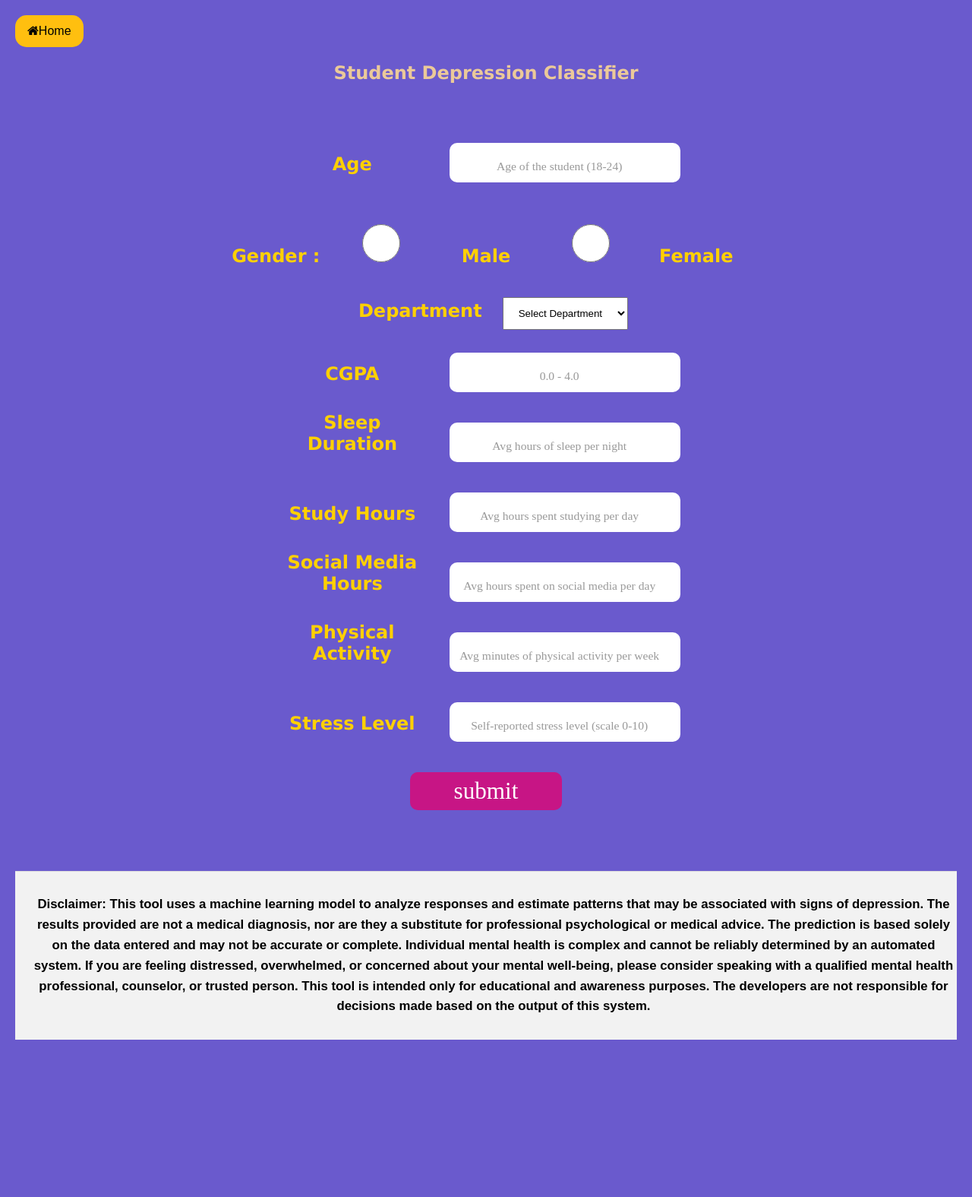
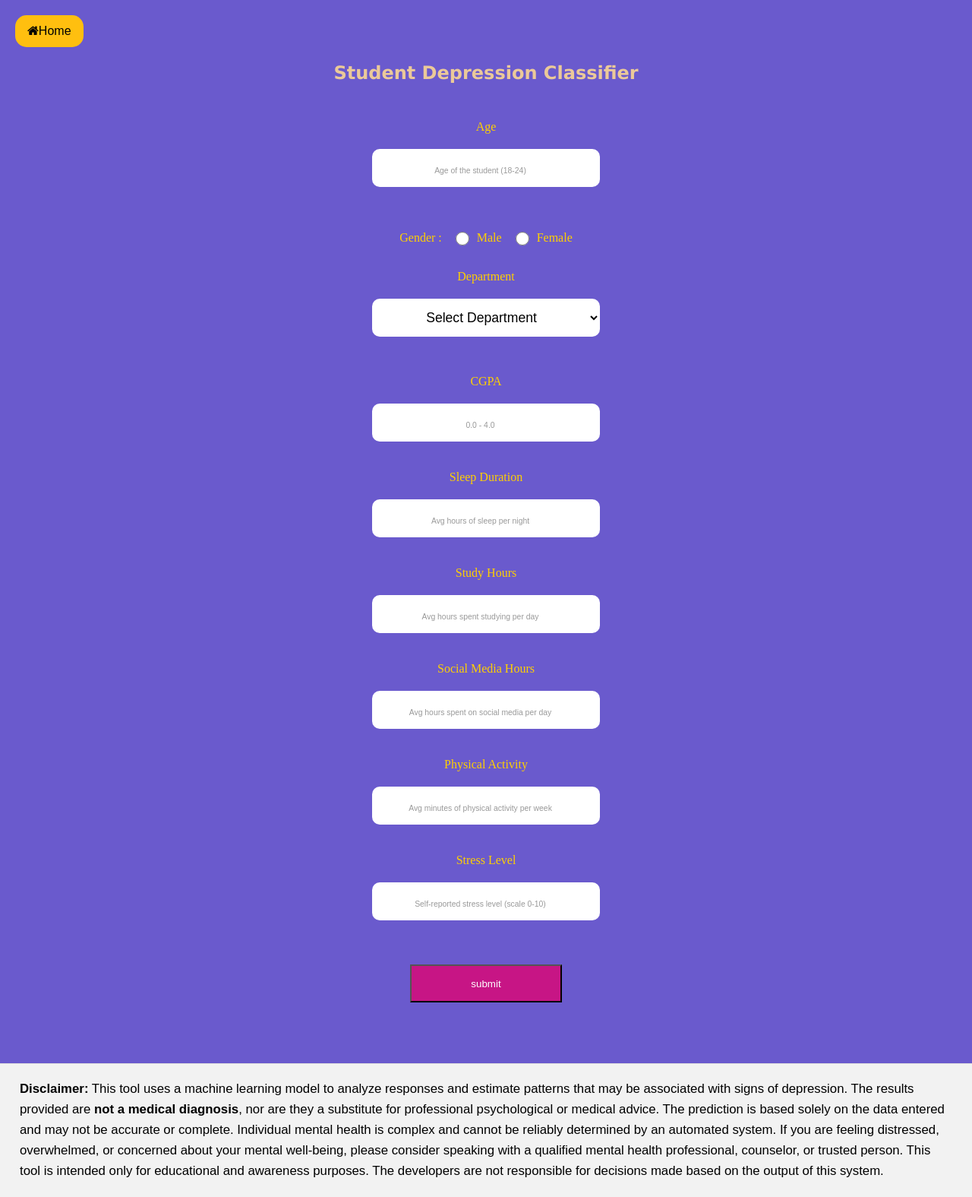
Before and after one commit to umeshnandargi/Flask_ML_Project, a Flask app: page /classifier in a window 1280 px wide. Shown: the whole page at 76% size. Before the commit the page ends 1368 px from the top, so only its background shows below. Run offline with Flask 3, Linux system fonts and the light colour scheme; parts of the project's set-up code (start-up, migrations or seed data) failed here and were passed over.

Commit message:
visual changes

```diff
--- a/static/css/main.css
+++ b/static/css/main.css
@@ -1,21 +1,23 @@
-body,html {
+body, html {
     background-color: slateblue;
     text-align: center;
     height: 100%;
-    margin:0;
+    margin: 0;
 }
 
-.index-body{
-
+.index-body {
     background-color: #f5b696;
     text-align: center;
     height: 100%;
-    margin:0;
+    margin: 0;
 }
-#male, #female{
-    margin: 5px 5px 5px 5px;
-    width: 50px;
 
+#male, #female {
+    width: 18px;
+    height: 18px;
+    margin: 0 4px 0 12px;
+    vertical-align: middle;
+    cursor: pointer;
 }
 
 .sdc {
@@ -27,46 +29,70 @@ body,html {
 }
 
 .gender {
-    margin: 20px 0;
-    width: 800px;
+    margin: 20px auto;
+    width: 100%;
+    max-width: 800px;
+    box-sizing: border-box;
+    padding: 0 16px;
+}
+
+.gender label {
+    width: auto;
+    margin: 0 2px;
 }
 
 .department {
     color: black;
     padding: 12px 16px;
     text-decoration: none;
-    /* display: block; */
 }
-
 
 .container {
     display: flex;
     justify-content: center;
     align-items: center;
-    height: 100%;
+    width: 100%;
+    box-sizing: border-box;
 }
-p{
+
+p {
     color: #99eedf;
-    font-family:sans-serif;
+    font-family: sans-serif;
     font-size: 1.2em;
     margin: 20px;
 }
 
-img{
+img {
     margin: 60px 0 0 0;
-    width: 250px;
-    border-radius:50px ;
+    width: min(250px, 60vw);
+    border-radius: 50px;
 }
 
-input{
-    width: 300px;
+input[type="number"],
+input[type="text"] {
+    width: min(300px, 85vw);
     height: 50px;
-    margin: 20px;
+    margin: 20px auto;
     border: none;
     border-radius: 10px;
-    font-family: Shanti;
+    font-family: Shanti, sans-serif;
     text-align: center;
     font-size: 1.3em;
+    box-sizing: border-box;
+    display: block;
+}
+
+select {
+    width: min(300px, 85vw);
+    height: 50px;
+    margin: 20px auto;
+    border: none;
+    border-radius: 10px;
+    font-size: 1.1em;
+    text-align: center;
+    background-color: white;
+    display: block;
+    box-sizing: border-box;
 }
 
 input::placeholder {
@@ -79,50 +105,56 @@ input:focus::placeholder {
     opacity: 0;
 }
 
-input:focus{
-    border:solid 5px #00FFCE;
+input:focus {
+    border: solid 5px #00FFCE;
+    outline: none;
 }
 
 #submit {
-    background-color:mediumvioletred;
+    background-color: mediumvioletred;
     color: white;
-    width: 200px;
+    width: min(200px, 70vw);
+    height: 50px;
+    display: block;
+    margin: 20px auto;
+    cursor: pointer;
 }
 
-#submit:hover{
+#submit:hover {
     background-color: palevioletred;
     cursor: pointer;
 }
 
-#submit:focus{
-    border:solid 5px #e45c5cd2;
+#submit:focus {
+    border: solid 5px #e45c5cd2;
 }
 
 h1 {
-    color:#ebc999;
-    font-family:Verdana, Geneva, Tahoma, sans-serif;
-    font-size: 1.5em;
+    color: #ebc999;
+    font-family: Verdana, Geneva, Tahoma, sans-serif;
+    font-size: clamp(1em, 4vw, 1.5em);
     margin: 20px;
+    padding: 0 16px;
 }
 
-label{
+label {
     display: inline-block;
-    width: 200px;
+    width: min(200px, 80vw);
     color: rgb(255, 208, 0);
 }
 
-div{
-    padding: 10px 10px 10px 10px;
-    text-align:center;
+div {
+    padding: 10px;
+    text-align: center;
+    box-sizing: border-box;
 }
 
-
-h3{
+h3 {
     color: #ebc999;
 }
 
 .btn {
-    margin: 0px;
+    margin: 0;
     background-color: rgb(255, 191, 15);
     border: none;
     color: black;
@@ -161,20 +190,25 @@ h3{
     text-align: center;
     font-size: 14px;
     color: #444;
+    box-sizing: border-box;
+    width: 100%;
 }
 
 .footer-content {
-    width : 100% ;
+    width: 100%;
     display: flex;
     margin: 0 auto;
     color: #000000;
+    box-sizing: border-box;
+    padding: 0 16px;
 }
 
 .disclaimer {
-    flex : 1;
+    flex: 1;
     margin: 0;
     line-height: 1.6;
     color: #000000;
+    text-align: left;
 }
 
 main {
--- a/templates/classifier.html
+++ b/templates/classifier.html
@@ -9,7 +9,7 @@
     </head>
 <body>
     <p align = "left"><a href="/"><button class="btn"><i class="fa fa-home"></i>Home</button></a></p>
-    <h1>Student Depression Classifier<h1>
+    <h1>Student Depression Classifier</h1>
     <br>
     <div class="container">
     <form action="/classifier" method = 'post'>
@@ -33,7 +33,7 @@
         <br>
         </div>
 
-        <div calss = "department">
+        <div class = "department">
             <label for="department">Department</label>
             <select class="department" id="department" name="department" required>
                 <option value="" disabled selected>Select Department</option>
```
Also changed, not shown: other parts of static/css/main.css (+47 -6 lines). Lines whose indentation alone changed are shown as unchanged.
